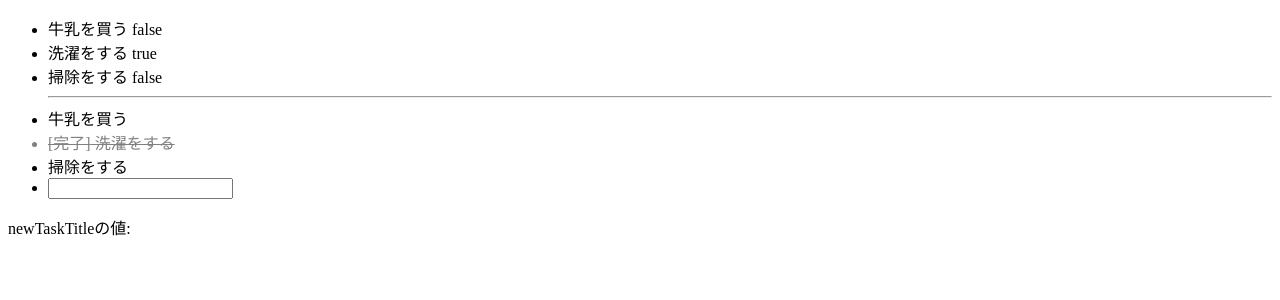
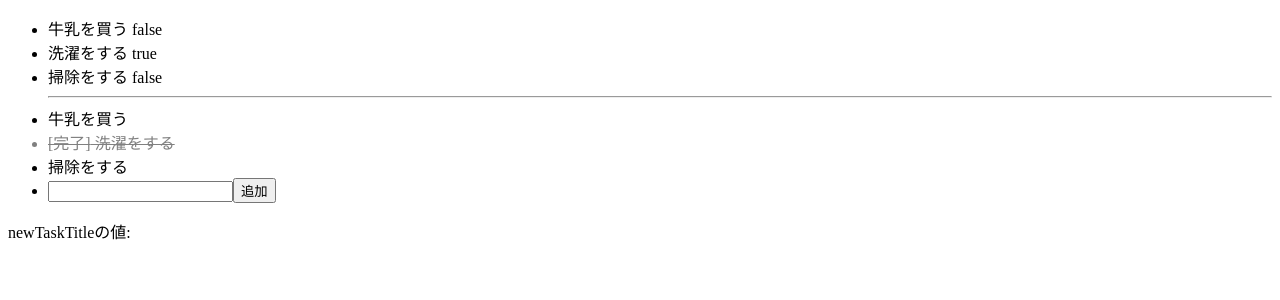
Before and after one commit to otaccount/angular_sample_scss, an Angular app: page / in a window 1280 px wide. Shown: the top 300 px of the page. Built offline with nearby package versions, Linux system fonts and the light colour scheme.

Commit message:
追加できることを確認

```diff
--- a/src/app/app.component.html
+++ b/src/app/app.component.html
@@ -11,6 +11,7 @@
   </li>
   <li>
     <input type="text" [(ngModel)]="newTaskTitle">
+    <button (click)="addTask()">追加</button>
   </li>
 </ul>
 
--- a/src/app/app.component.ts
+++ b/src/app/app.component.ts
@@ -13,4 +13,9 @@ export class AppComponent {
   ]
 
   newTaskTitle = '';
+
+  addTask(){
+    this.tasks.push({title: this.newTaskTitle, done: false});
+    this.newTaskTitle = '';
+  }
 }
```
Also changed, not shown: 1 other file (tests, documents, lock files or other folders).
